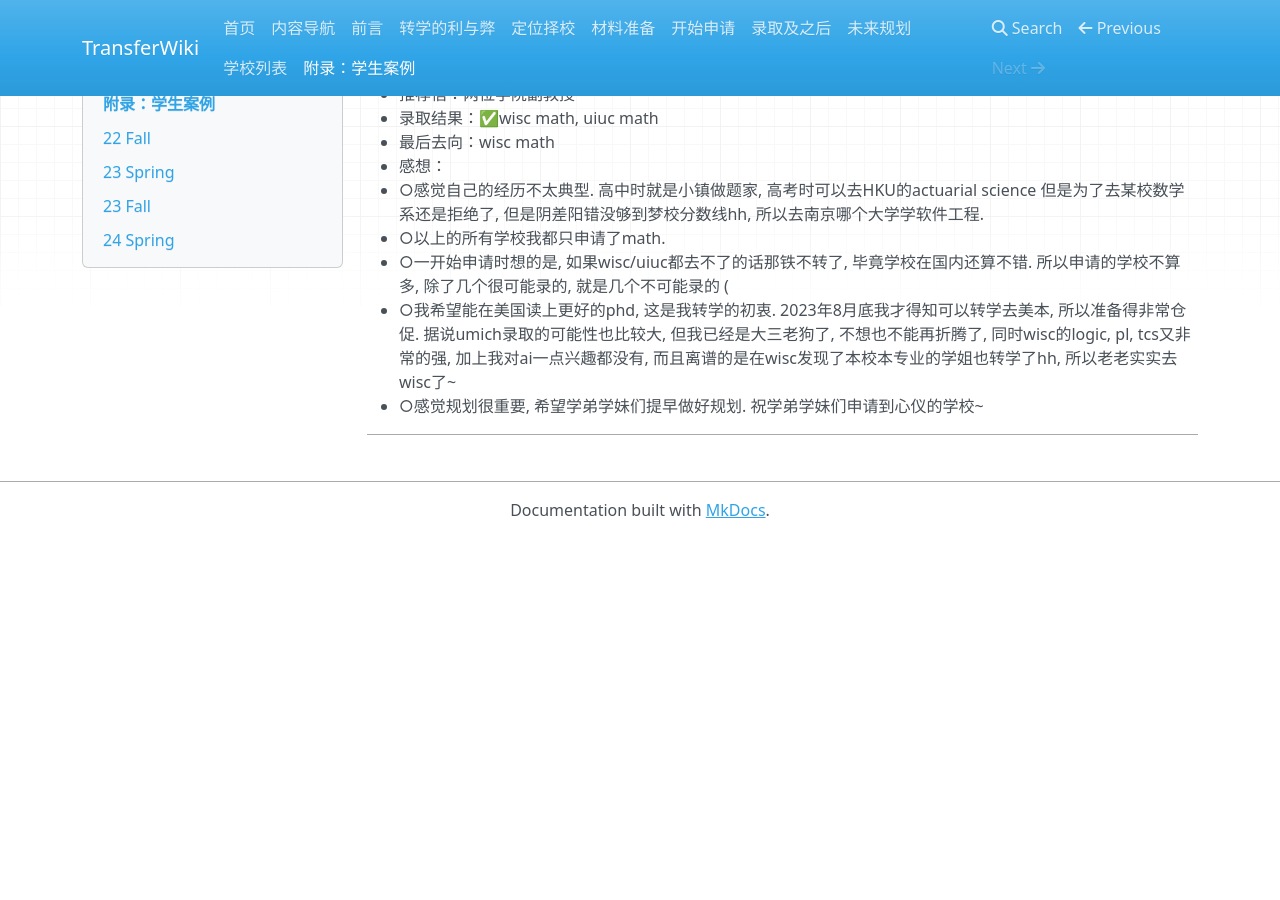
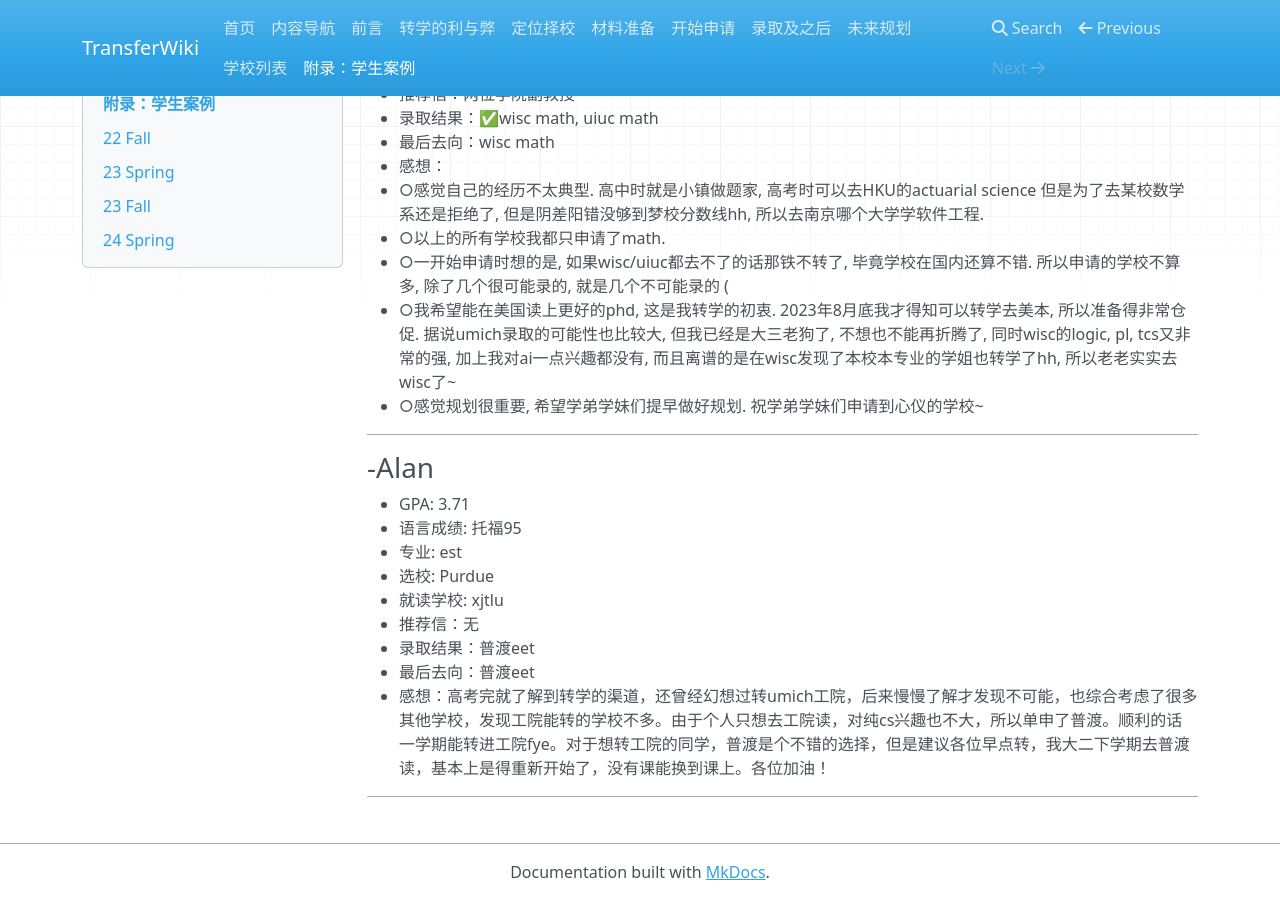
Before and after one commit to SihanXU/TransferWiki, an MkDocs documentation site: the page built from docs/bgs.md, in a window 1280 px wide and 900 px high, scrolled down 18828 px. Built offline with MkDocs 1.6.1, drawn with Linux system fonts in a browser that asks for light colours; nearby versions of some CDN libraries; before the commit the page ends 19366 px from its top, so only the background shows below that.

Commit message:
Update bgs.md

```diff
--- a/docs/bgs.md
+++ b/docs/bgs.md
@@ -696,3 +696,17 @@ DET115(有点低，天天摆大烂的恶果)
 - ○感觉规划很重要, 希望学弟学妹们提早做好规划. 祝学弟学妹们申请到心仪的学校~
 
 ***
+
+### -Alan
+- GPA: 3.71
+- 语言成绩: 托福95
+- 专业: est
+- 选校: Purdue
+- 就读学校: xjtlu
+- 推荐信：无
+- 录取结果：普渡eet
+- 最后去向：普渡eet
+- 感想：高考完就了解到转学的渠道，还曾经幻想过转umich工院，后来慢慢了解才发现不可能，也综合考虑了很多其他学校，发现工院能转的学校不多。由于个人只想去工院读，对纯cs兴趣也不大，所以单申了普渡。顺利的话一学期能转进工院fye。对于想转工院的同学，普渡是个不错的选择，但是建议各位早点转，我大二下学期去普渡读，基本上是得重新开始了，没有课能换到课上。各位加油！
+
+
+***
```
